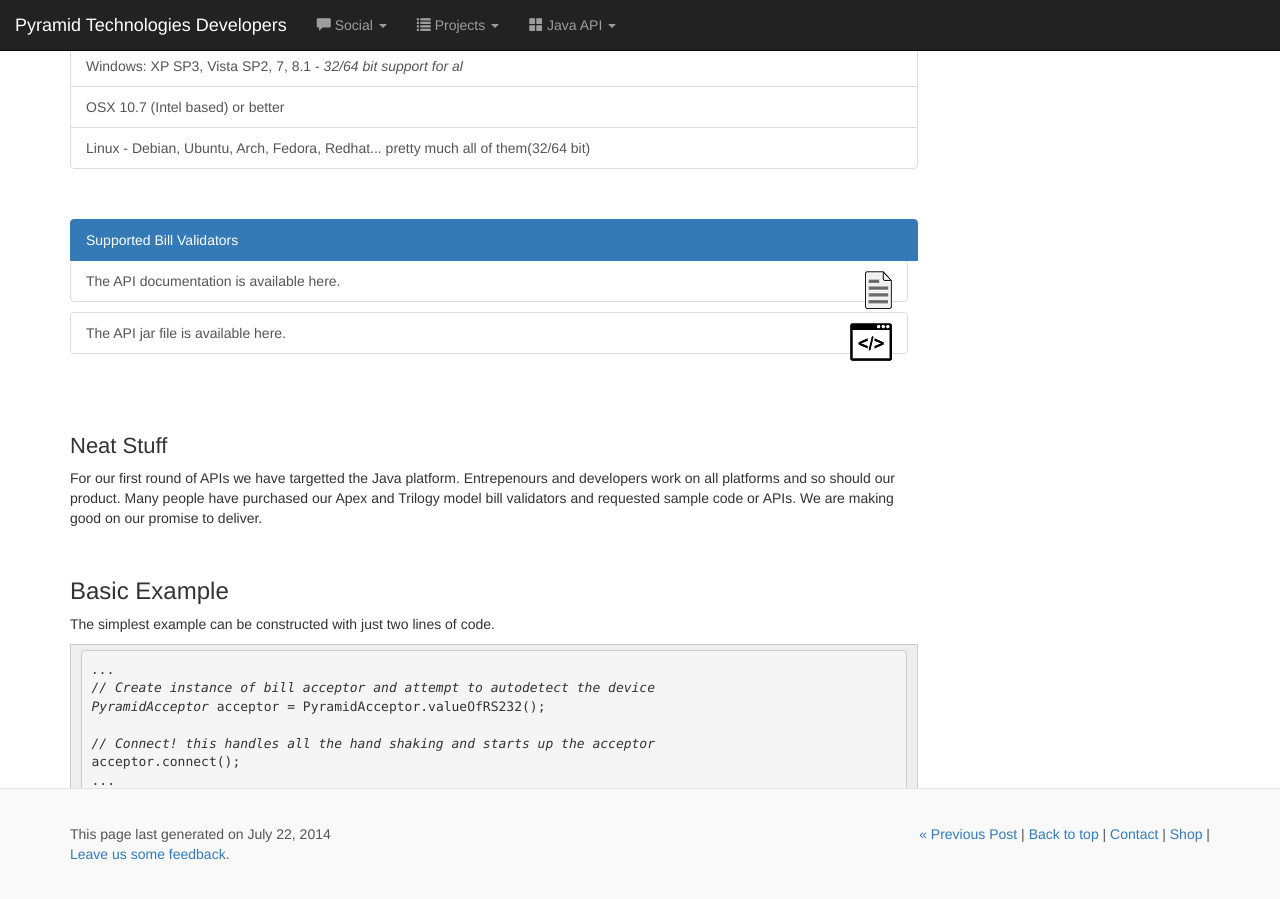
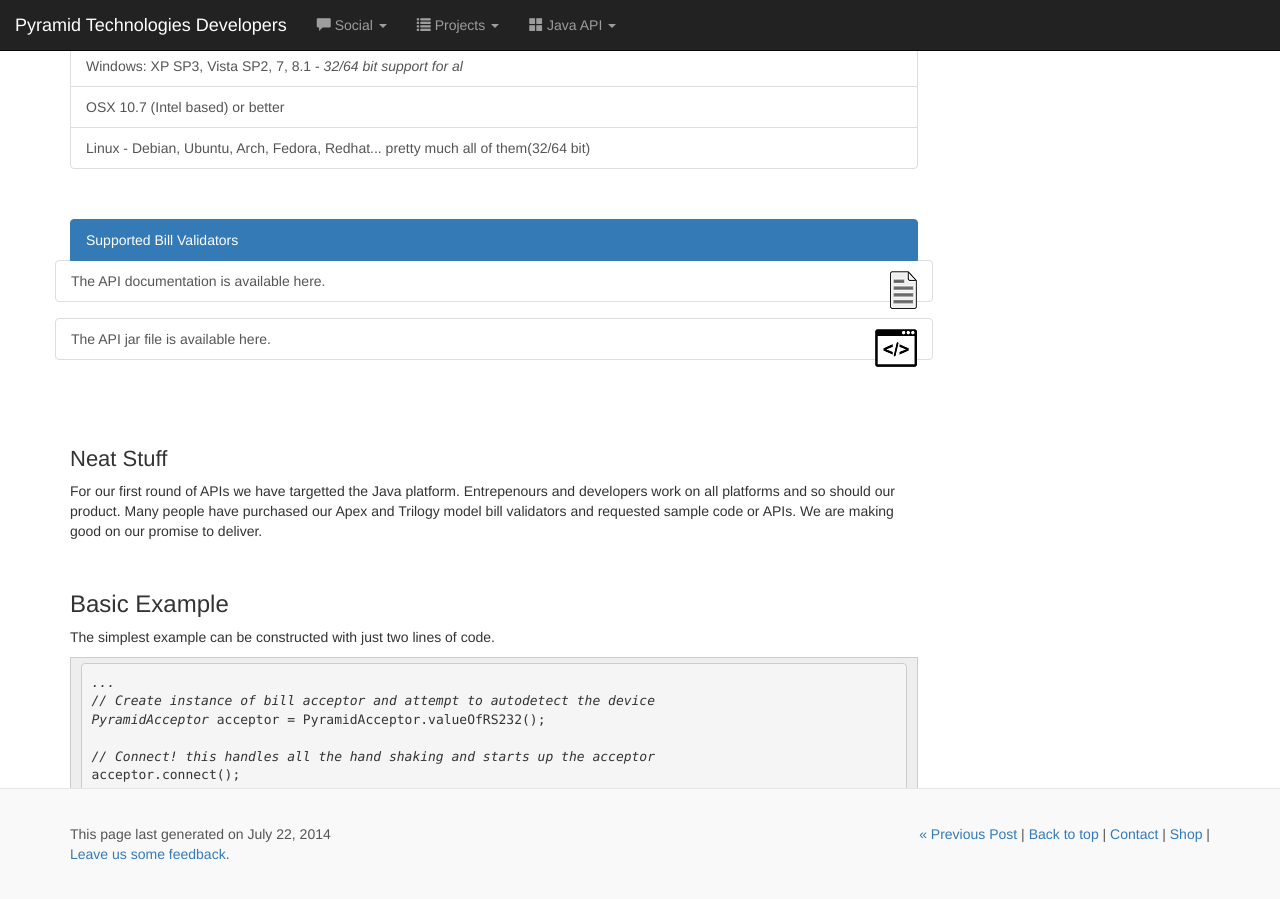
Before and after one commit to PyramidTechnologies/pyramidtechnologies.github.io, a Jekyll site: the page built from _posts/2014-07-21-Pyramid-API-Release.md, in a window 1280 px wide and 900 px high, scrolled down 776 px. Built offline with Jekyll 4.4.1, drawn with Linux system fonts in a browser that asks for light colours; nearby versions of some CDN libraries; Markdown is read by kramdown in place of the engine named in the settings; comment, search, counter and statistics services are not loaded; a style sheet for code colours, icons or effects is not loaded.

Commit message:
Update 2014-07-21-Pyramid-API-Release.md

```diff
--- a/_posts/2014-07-21-Pyramid-API-Release.md
+++ b/_posts/2014-07-21-Pyramid-API-Release.md
@@ -44,8 +44,8 @@ Supported Operating Systems
   <a href="" class="list-group-item active">
 Supported Bill Validators
   </a>
-  <p><a href="/api" target="_blank" class="list-group-item">The API documentation is available here.<img alt="javadoc_icon" src="/img/posts/javadoc_icon.png" class="pull-right"></a></p>
-  <p><a href="/api/release/PTalk.jar" class="list-group-item">The API jar file is available here.<img alt="jar_icon" src="/img/posts/jar_icon.png" class="pull-right"></a></p>
+  <div class="row"><a href="/api" target="_blank" class="list-group-item">The API documentation is available here.<img alt="javadoc_icon" src="/img/posts/javadoc_icon.png" class="pull-right"></a></div>
+  <div class="row"><a href="/api/release/PTalk.jar" class="list-group-item">The API jar file is available here.<img alt="jar_icon" src="/img/posts/jar_icon.png" class="pull-right"></a></div>
 </div>
 <br>
 
```
